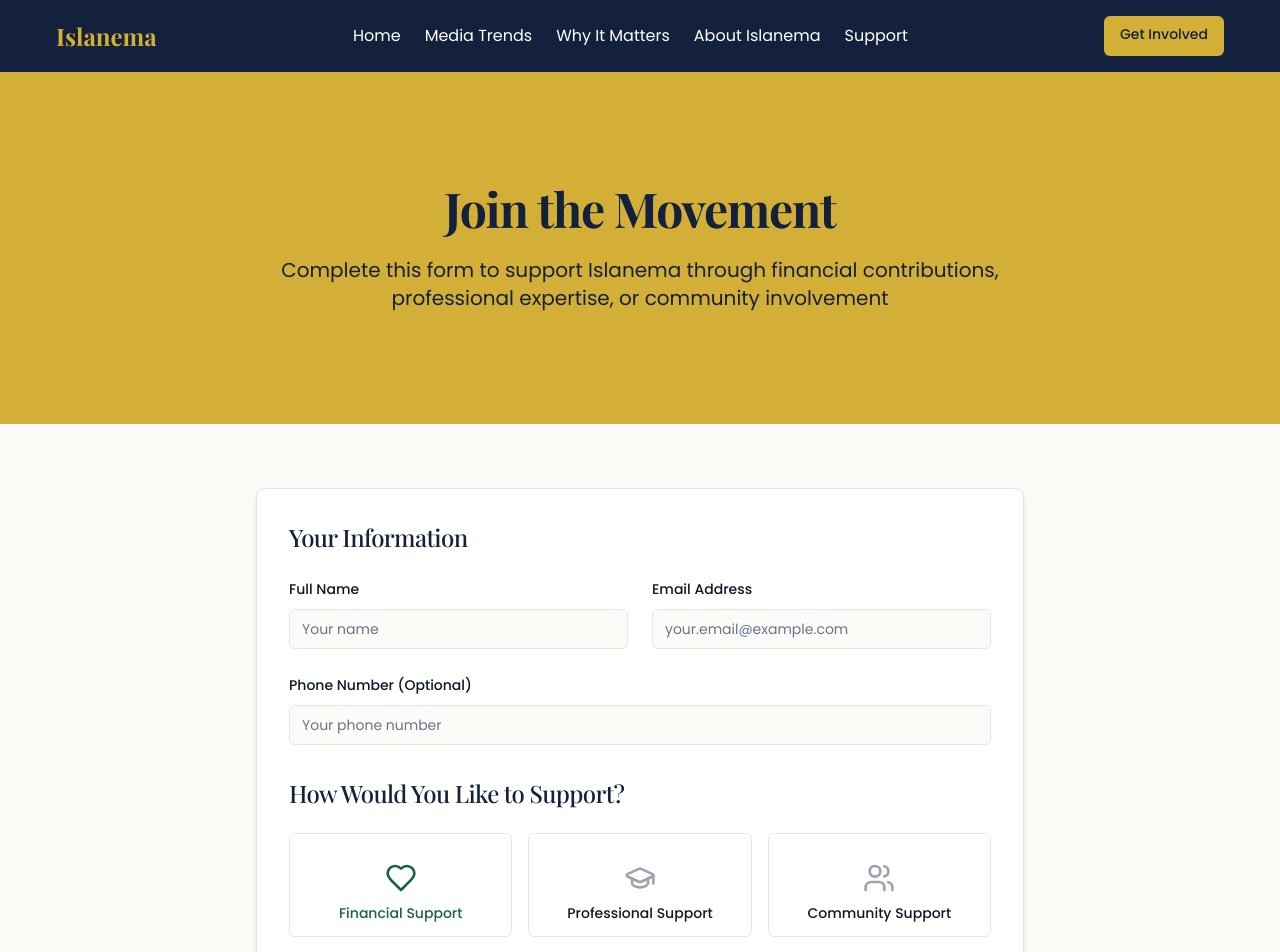
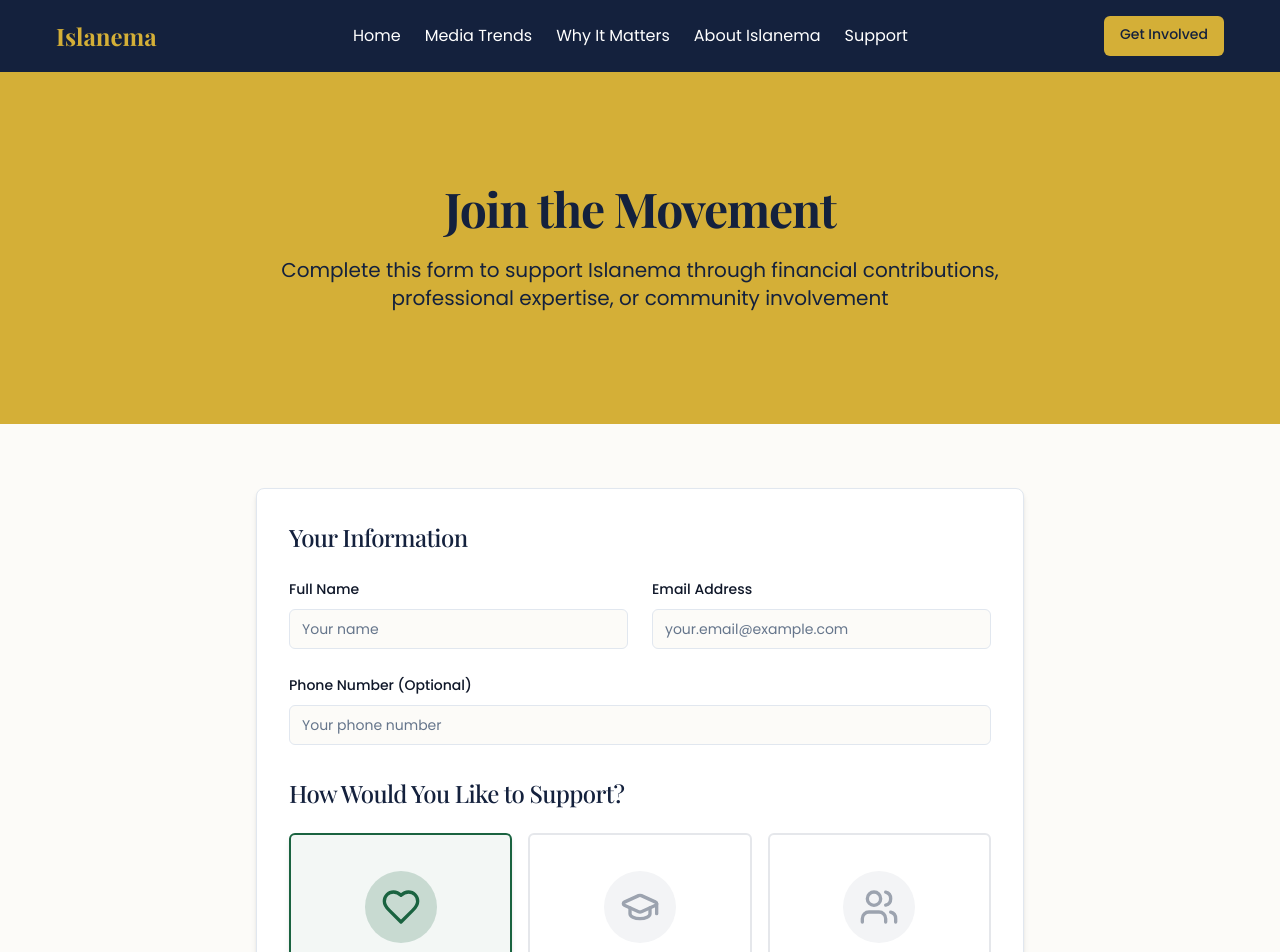
Before and after one commit to faiben/islanema-lens-app, a React (Vite) app: page /support-form in a window 1280 px wide. Shown: the top 952 px of the page. Built offline with nearby package versions, Linux system fonts and the light colour scheme.

Commit message:
feat: Add support type options to form
Adds financial, professional, and community support options to the support form.

```diff
--- a/src/pages/SupportForm.tsx
+++ b/src/pages/SupportForm.tsx
@@ -1,6 +1,6 @@
 
 import React from 'react';
-import { useNavigate } from 'react-router-dom';
+import { useNavigate, useLocation } from 'react-router-dom';
 import Navbar from '@/components/Navbar';
 import Footer from '@/components/Footer';
 import Section from '@/components/Section';
@@ -49,10 +49,16 @@ type SupportFormValues = z.infer<typeof supportFormSchema>;
 const SupportForm = () => {
   const { toast } = useToast();
   const navigate = useNavigate();
+  const location = useLocation();
+  const queryParams = new URLSearchParams(location.search);
+
+  // Get parameters from URL if they exist
+  const levelParam = queryParams.get('level');
+  const typeParam = queryParams.get('type');
 
   const defaultValues: Partial<SupportFormValues> = {
-    supportType: "financial",
-    givingLevel: "none",
+    supportType: typeParam === 'partnership' ? 'financial' : (typeParam as "financial" | "professional" | "community" || "financial"),
+    givingLevel: levelParam as "supporter" | "patron" | "founder" | "partnership" | "none" || "none",
     involvementAreas: [],
   };
 
@@ -159,28 +165,58 @@ const SupportForm = () => {
                             defaultValue={field.value}
                             className="grid grid-cols-1 md:grid-cols-3 gap-4"
                           >
-                            <FormItem className="flex flex-col items-center space-y-3 rounded-md border p-4">
+                            <FormItem
+                              className={`flex flex-col items-center space-y-3 rounded-md border-2 p-6 cursor-pointer transition-all duration-300 ${
+                                field.value === "financial"
+                                  ? "border-islanema-green bg-islanema-green/5 shadow-md"
+                                  : "border-gray-200 hover:border-islanema-green/50 hover:bg-islanema-green/5"
+                              }`}
+                              onClick={() => field.onChange("financial")}
+                            >
                               <FormControl>
                                 <RadioGroupItem value="financial" className="sr-only" />
                               </FormControl>
-                              <Heart className={`h-8 w-8 ${field.value === "financial" ? "text-islanema-green" : "text-gray-400"}`} />
-                              <FormLabel className={`font-medium ${field.value === "financial" ? "text-islanema-green" : ""}`}>Financial Support</FormLabel>
+                              <div className={`rounded-full p-4 ${field.value === "financial" ? "bg-islanema-green/20" : "bg-gray-100"}`}>
+                                <Heart className={`h-10 w-10 ${field.value === "financial" ? "text-islanema-green" : "text-gray-400"}`} />
+                              </div>
+                              <FormLabel className={`font-medium text-xl ${field.value === "financial" ? "text-islanema-green" : ""}`}>Financial Support</FormLabel>
+                              <p className="text-sm text-center text-gray-500">Donate to fund our programs, scholarships, and operations</p>
                             </FormItem>
 
-                            <FormItem className="flex flex-col items-center space-y-3 rounded-md border p-4">
+                            <FormItem
+                              className={`flex flex-col items-center space-y-3 rounded-md border-2 p-6 cursor-pointer transition-all duration-300 ${
+                                field.value === "professional"
+                                  ? "border-islanema-gold bg-islanema-gold/5 shadow-md"
+                                  : "border-gray-200 hover:border-islanema-gold/50 hover:bg-islanema-gold/5"
+                              }`}
+                              onClick={() => field.onChange("professional")}
+                            >
                               <FormControl>
                                 <RadioGroupItem value="professional" className="sr-only" />
                               </FormControl>
-                              <GraduationCap className={`h-8 w-8 ${field.value === "professional" ? "text-islanema-gold" : "text-gray-400"}`} />
-                              <FormLabel className={`font-medium ${field.value === "professional" ? "text-islanema-gold" : ""}`}>Professional Support</FormLabel>
+                              <div className={`rounded-full p-4 ${field.value === "professional" ? "bg-islanema-gold/20" : "bg-gray-100"}`}>
+                                <GraduationCap className={`h-10 w-10 ${field.value === "professional" ? "text-islanema-gold" : "text-gray-400"}`} />
+                              </div>
+                              <FormLabel className={`font-medium text-xl ${field.value === "professional" ? "text-islanema-gold" : ""}`}>Professional Support</FormLabel>
+                              <p className="text-sm text-center text-gray-500">Offer your expertise, mentorship, and industry connections</p>
                             </FormItem>
 
-                            <FormItem className="flex flex-col items-center space-y-3 rounded-md border p-4">
+                            <FormItem
+                              className={`flex flex-col items-center space-y-3 rounded-md border-2 p-6 cursor-pointer transition-all duration-300 ${
+                                field.value === "community"
+                                  ? "border-islanema-blue bg-islanema-blue/5 shadow-md"
+                                  : "border-gray-200 hover:border-islanema-blue/50 hover:bg-islanema-blue/5"
+                              }`}
+                              onClick={() => field.onChange("community")}
+                            >
                               <FormControl>
                                 <RadioGroupItem value="community" className="sr-only" />
                               </FormControl>
-                              <Users className={`h-8 w-8 ${field.value === "community" ? "text-islanema-blue" : "text-gray-400"}`} />
-                              <FormLabel className={`font-medium ${field.value === "community" ? "text-islanema-blue" : ""}`}>Community Support</FormLabel>
+                              <div className={`rounded-full p-4 ${field.value === "community" ? "bg-islanema-blue/20" : "bg-gray-100"}`}>
+                                <Users className={`h-10 w-10 ${field.value === "community" ? "text-islanema-blue" : "text-gray-400"}`} />
+                              </div>
+                              <FormLabel className={`font-medium text-xl ${field.value === "community" ? "text-islanema-blue" : ""}`}>Community Support</FormLabel>
+                              <p className="text-sm text-center text-gray-500">Volunteer your time, spread awareness, and help build our community</p>
                             </FormItem>
                           </RadioGroup>
                         </FormControl>
```
